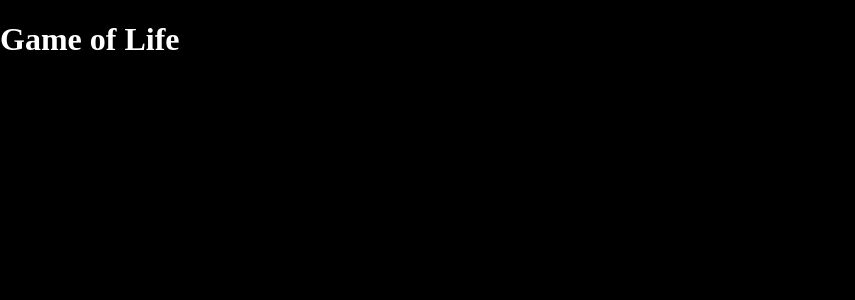
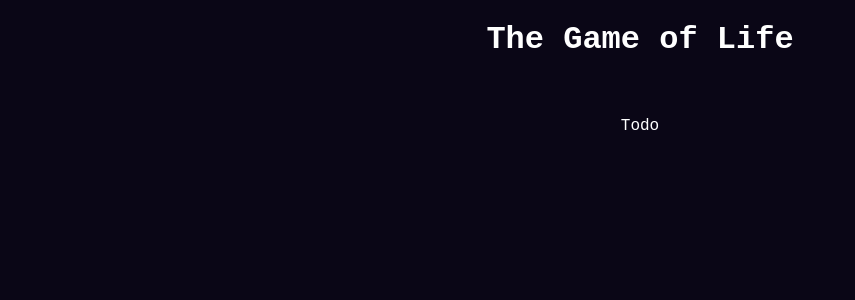
Before and after one commit to lbtoma/game-of-life, a React app: page / in a window 1280 px wide. Shown: the top 300 px of the page, without its empty margins (0-855 px from the left). Built offline with nearby package versions, Linux system fonts and the light colour scheme.

Commit message:
feat: add page header

```diff
--- a/src/App.tsx
+++ b/src/App.tsx
@@ -1,9 +1,6 @@
 import type { FC } from "react";
+import Layout from "./components/Layout";
 
-const App: FC = () => (
-  <div>
-    <h1>Game of Life</h1>
-  </div>
-);
+const App: FC = () => <Layout>Todo</Layout>;
 
 export default App;
--- /dev/null
+++ b/src/components/Header.tsx
@@ -0,0 +1,16 @@
+import type { CSSProperties, FC } from "react";
+
+const HEADER_STYLE: CSSProperties = {
+  display: "block",
+  textAlign: "center",
+  height: "6rem",
+  width: "100%",
+};
+
+const Header: FC = () => (
+  <header data-testid="header" style={HEADER_STYLE}>
+    <h1 data-testid="header-text">The Game of Life</h1>
+  </header>
+);
+
+export default Header;
--- /dev/null
+++ b/src/components/Layout.tsx
@@ -0,0 +1,18 @@
+import type { CSSProperties, FC } from "react";
+import Header from "./Header";
+
+const CONTAINER_STYLE: CSSProperties = {
+  marginLeft: "auto",
+  marginRight: "auto",
+  width: "min-content",
+};
+
+const Layout: FC = ({ children }) => (
+  <>
+    <Header />
+
+    <div style={CONTAINER_STYLE}>{children}</div>
+  </>
+);
+
+export default Layout;
--- a/src/styles/overrides.scss
+++ b/src/styles/overrides.scss
@@ -1,6 +1,9 @@
 #root {
-  display: flex;
-  background-color: black;
+  position: absolute;
+  top: 0;
+  background-color: rgb(10, 6, 22);
   color: white;
   height: 100%;
+  width: 100%;
+  font-family: "Courier New", Courier, monospace;
 }
```
Also changed, not shown: 2 other files (tests, documents, lock files or other folders).
